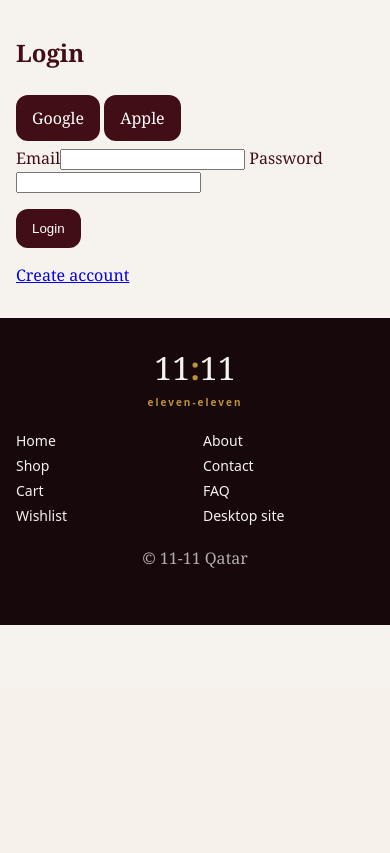
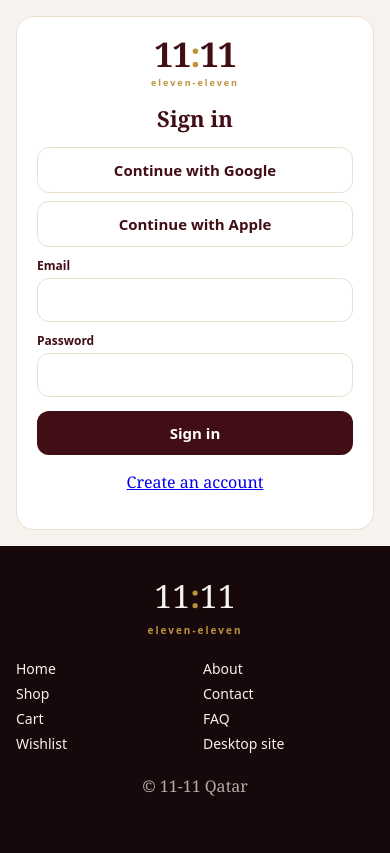
Before and after one commit to ahamedshadhir/11-11, a Flask app: page /m/login in a window 390 px wide. Shown: the part 157-1010 px from the top of the page. Before the commit the page ends 782 px from the top, so only its background shows below. Run offline with Flask 3, Linux system fonts and the light colour scheme; data comes from the database, SQL or seed files in the repository.

Commit message:
Clean branded login and register on desktop and mobile

```diff
--- a/templates/m_login.html
+++ b/templates/m_login.html
@@ -1,15 +1,34 @@
 {% extends "m_base.html" %}
 {% block title %}Login | 11-11{% endblock %}
 {% block content %}
-<section class="pad">
-  <h1>{{ t('login') }}</h1>
-  <a class="btn" href="/auth/google" style="margin:6px 0">Google</a>
-  <a class="btn" href="/auth/apple" style="margin:6px 0">Apple</a>
-  <form class="stack" method="post" action="{{ url_for('login') }}">
-    <label>Email</label><input type="email" name="email" required>
-    <label>Password</label><input type="password" name="password" required>
-    <p><button class="common-btn" type="submit">{{ t('login') }}</button></p>
+<style>
+  .box{margin:16px;background:#fff;border:1px solid #eadfce;border-radius:18px;padding:20px}
+  .box .brand{display:flex;flex-direction:column;align-items:center;margin-bottom:14px;text-decoration:none;color:#420e15}
+  .box .mark{font-size:34px;font-weight:700}
+  .box .mark b{color:#be923b}
+  .box .sub{margin-top:5px;font:600 9px system-ui,sans-serif;letter-spacing:2px;color:#be923b}
+  .box h1{text-align:center;font-size:22px;margin:0 0 14px}
+  .box label{display:block;margin:10px 0 4px;font:600 12px system-ui,sans-serif}
+  .box input{width:100%;padding:12px;border:1px solid #eadfce;border-radius:12px;font-size:16px}
+  .box .oauth,.box button{display:block;width:100%;text-align:center;margin:8px 0 0;padding:12px;border-radius:12px;text-decoration:none;font:700 15px system-ui,sans-serif;border:1px solid #eadfce;background:#fff;color:#420e15}
+  .box button{background:#420e15;color:#fff;border:0;margin-top:14px}
+  .box p{text-align:center}
+</style>
+<section class="box">
+  <a class="brand" href="/m">
+    <span class="mark">11<b>:</b>11</span>
+    <span class="sub">eleven-eleven</span>
+  </a>
+  <h1>Sign in</h1>
+  <a class="oauth" href="/auth/google">Continue with Google</a>
+  <a class="oauth" href="/auth/apple">Continue with Apple</a>
+  <form method="post" action="/m/login">
+    <label>Email</label>
+    <input type="email" name="email" required>
+    <label>Password</label>
+    <input type="password" name="password" required>
+    <button type="submit">Sign in</button>
   </form>
-  <p><a href="/register">Create account</a></p>
+  <p><a href="/m/register">Create an account</a></p>
 </section>
 {% endblock %}
```
Also changed, not shown: templates/login.html (+23 -6 lines), templates/m_register.html (+21 -4 lines), templates/register.html (+23 -12 lines).
